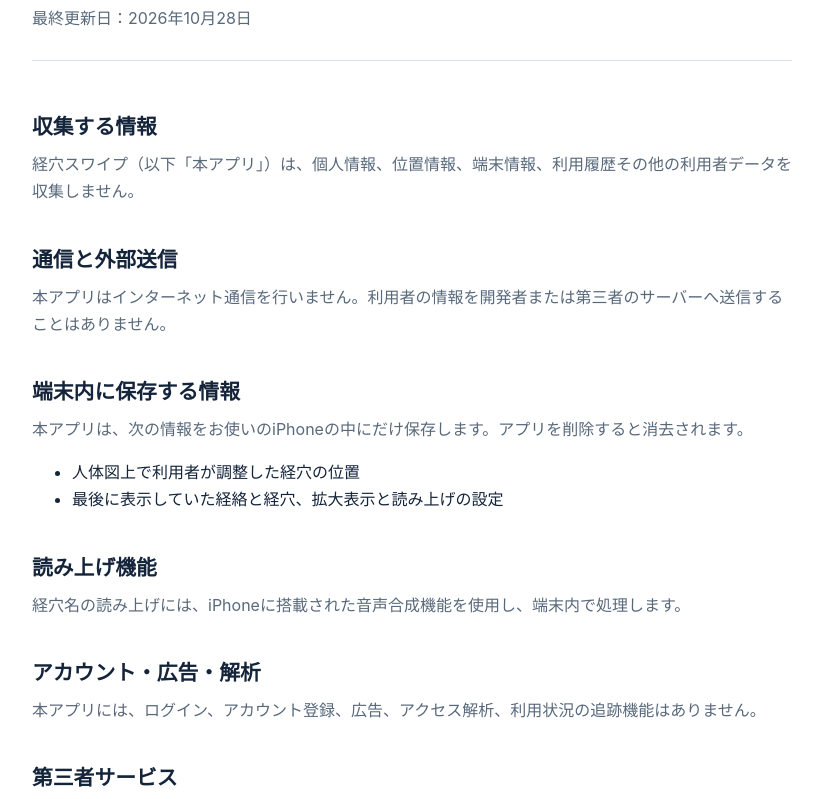
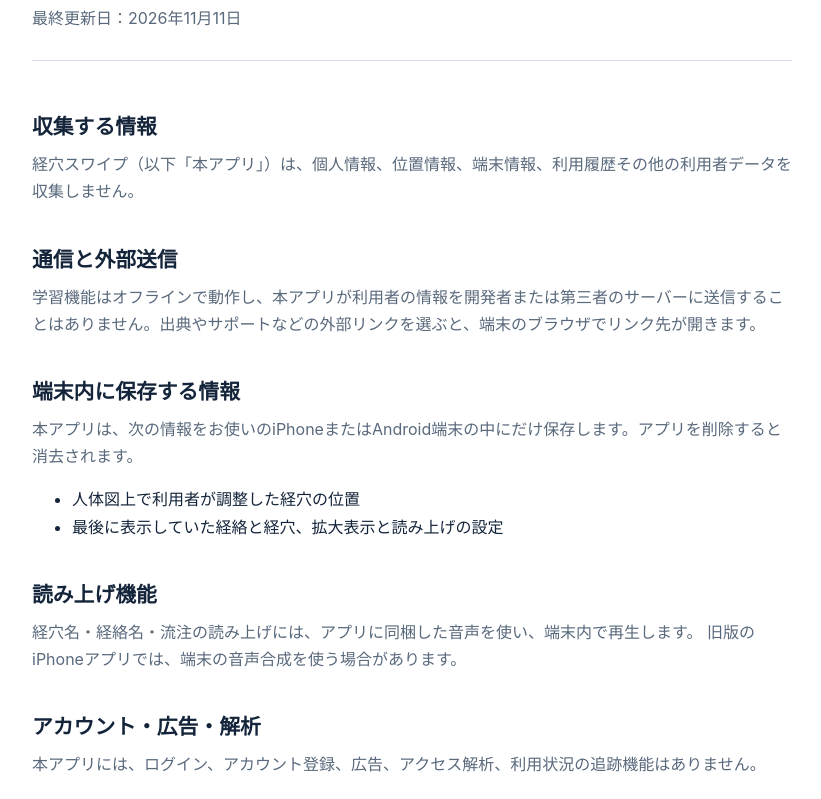
Before and after one commit to satoshihasegawa/keiketsu-swipe-support, a plain HTML site: page privacy.html in a window 1280 px wide. Shown: the part 196-995 px from the top of the page, without its empty margins (228-1049 px from the left). Drawn offline with Linux system fonts and the light colour scheme.

Commit message:
Cover Android in the Keiketsu Swipe privacy policy

```diff
--- a/privacy.html
+++ b/privacy.html
@@ -29,7 +29,7 @@
     <main id="main" class="content document">
       <header class="document__header">
         <h1>プライバシーポリシー</h1>
-        <p>最終更新日：2026年10月28日</p>
+        <p>最終更新日：2026年11月11日</p>
       </header>
 
       <section>
@@ -39,12 +39,12 @@
 
       <section>
         <h2>通信と外部送信</h2>
-        <p>本アプリはインターネット通信を行いません。利用者の情報を開発者または第三者のサーバーへ送信することはありません。</p>
+        <p>学習機能はオフラインで動作し、本アプリが利用者の情報を開発者または第三者のサーバーに送信することはありません。出典やサポートなどの外部リンクを選ぶと、端末のブラウザでリンク先が開きます。</p>
       </section>
 
       <section>
         <h2>端末内に保存する情報</h2>
-        <p>本アプリは、次の情報をお使いのiPhoneの中にだけ保存します。アプリを削除すると消去されます。</p>
+        <p>本アプリは、次の情報をお使いのiPhoneまたはAndroid端末の中にだけ保存します。アプリを削除すると消去されます。</p>
         <ul>
           <li>人体図上で利用者が調整した経穴の位置</li>
           <li>最後に表示していた経絡と経穴、拡大表示と読み上げの設定</li>
@@ -53,7 +53,7 @@
 
       <section>
         <h2>読み上げ機能</h2>
-        <p>経穴名の読み上げには、iPhoneに搭載された音声合成機能を使用し、端末内で処理します。</p>
+        <p>経穴名・経絡名・流注の読み上げには、アプリに同梱した音声を使い、端末内で再生します。 旧版のiPhoneアプリでは、端末の音声合成を使う場合があります。</p>
       </section>
 
       <section>
@@ -63,7 +63,7 @@
 
       <section>
         <h2>第三者サービス</h2>
-        <p>本アプリ自体はデータ収集を行う第三者サービスを組み込んでいません。App Storeからのダウンロードや更新には、Appleが定める規約とプライバシーポリシーが適用されます。</p>
+        <p>本アプリ自体はデータ収集を行う第三者サービスを組み込んでいません。App StoreまたはGoogle Playからのダウンロードや更新には、それぞれAppleまたはGoogleが定める規約とプライバシーポリシーが適用されます。</p>
       </section>
 
       <section>
```
